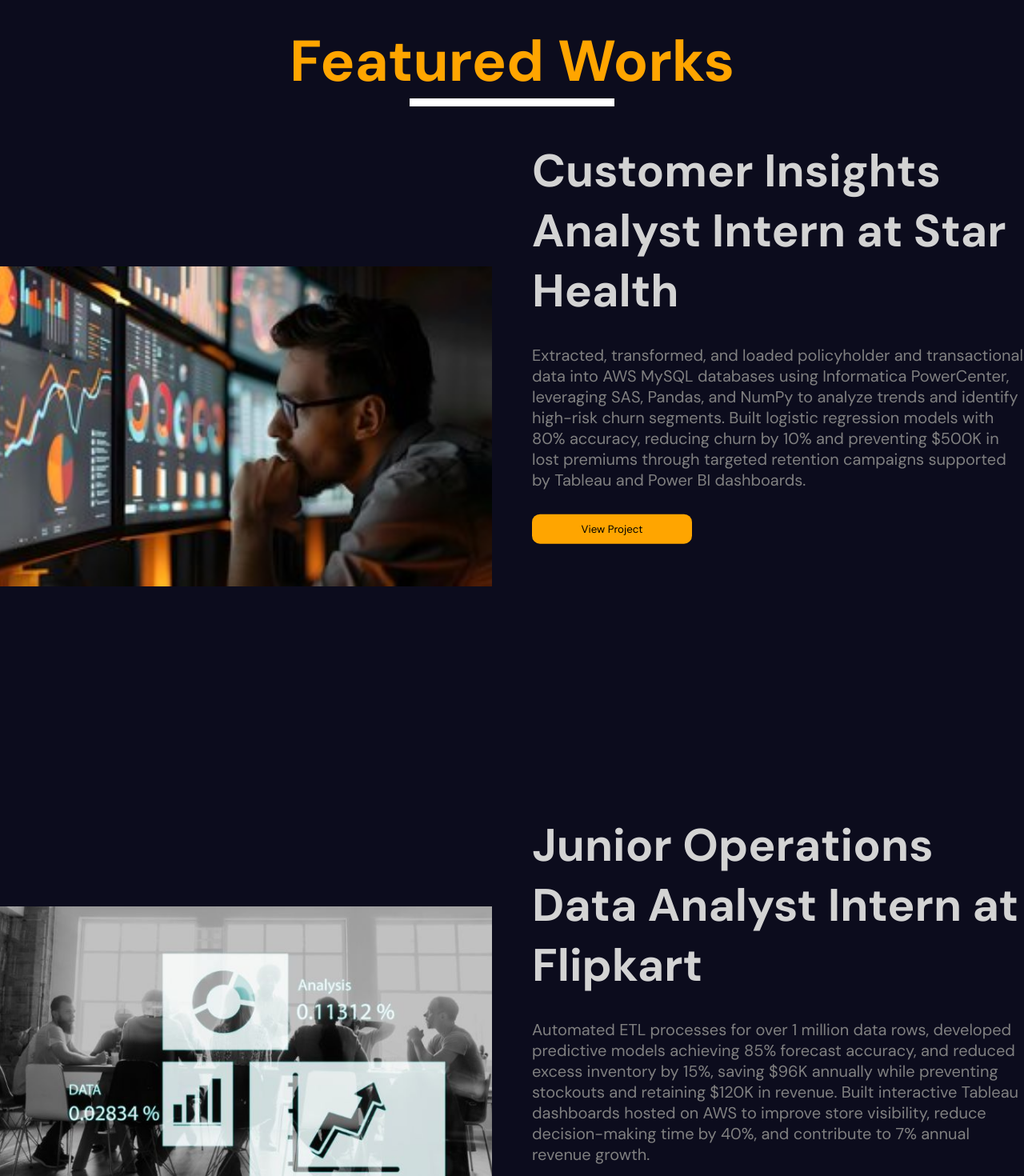
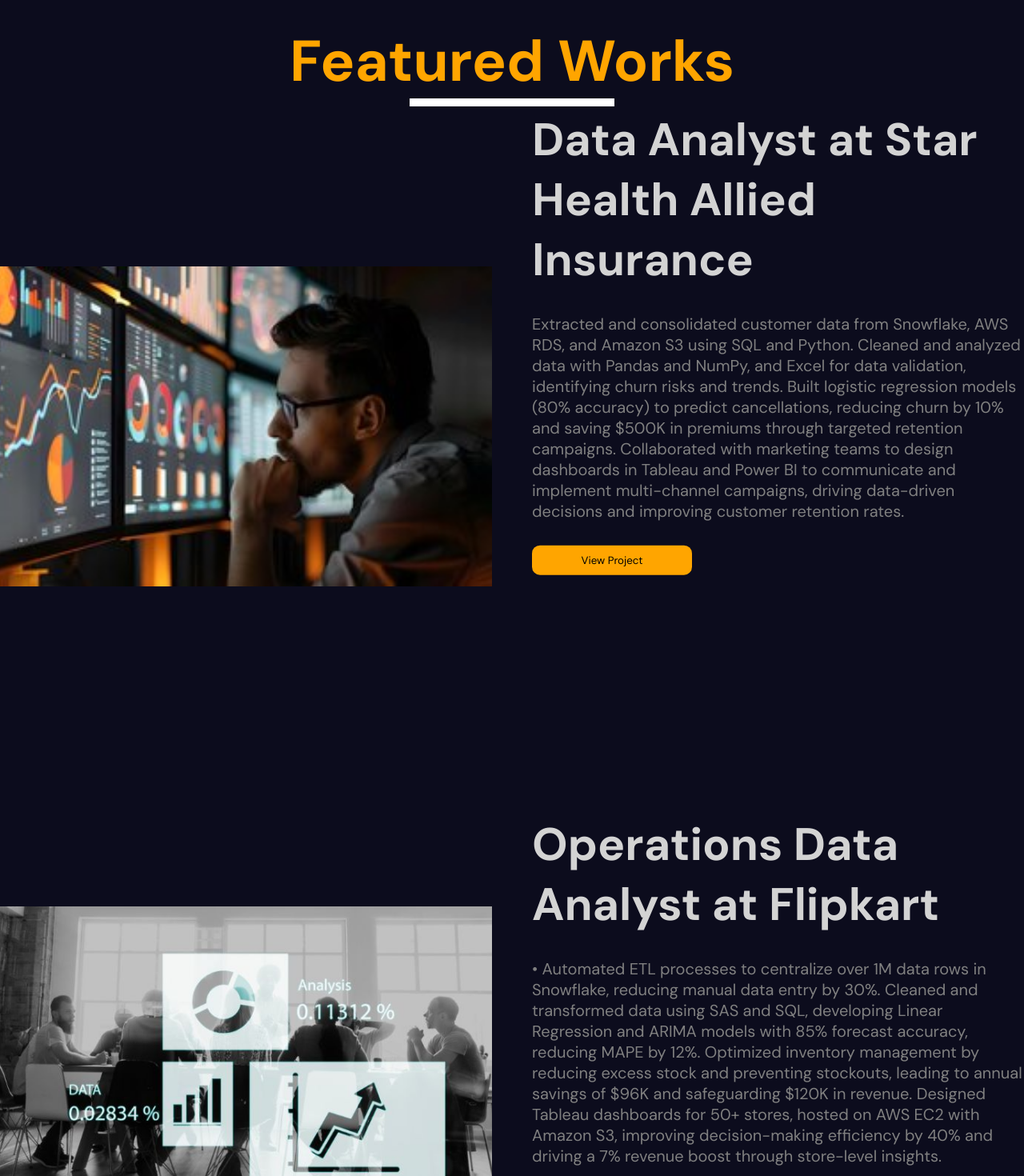
Before and after one commit to urstrulyrithik/Rithik-Portfolio, a React (Vite) app: page / in a window 1280 px wide. Shown: the part 3220-4690 px from the top of the page at 80% size. Built offline with nearby package versions, Linux system fonts and the light colour scheme.

Commit message:
Update Portfolio.jsx

```diff
--- a/src/components/portfolio/Portfolio.jsx
+++ b/src/components/portfolio/Portfolio.jsx
@@ -6,17 +6,17 @@
 const items = [
     {
     id: 1,
-    title: "Customer Insights Analyst Intern at Star Health",
+    title: "Data Analyst at Star Health Allied Insurance",
     projectLink:"https://github.com/urstrulyrithik",
     img: "./CustomerAnalyst.jpg",
-    description: "Extracted, transformed, and loaded policyholder and transactional data into AWS MySQL databases using Informatica PowerCenter, leveraging SAS, Pandas, and NumPy to analyze trends and identify high-risk churn segments. Built logistic regression models with 80% accuracy, reducing churn by 10% and preventing $500K in lost premiums through targeted retention campaigns supported by Tableau and Power BI dashboards."
+    description: "Extracted and consolidated customer data from Snowflake, AWS RDS, and Amazon S3 using SQL and Python. Cleaned and analyzed data with Pandas and NumPy, and Excel for data validation, identifying churn risks and trends. Built logistic regression models (80% accuracy) to predict cancellations, reducing churn by 10% and saving $500K in premiums through targeted retention campaigns. Collaborated with marketing teams to design dashboards in Tableau and Power BI to communicate and implement multi-channel campaigns, driving data-driven decisions and improving customer retention rates."
   },
   {
     id: 2,
-    title: "Junior Operations Data Analyst Intern at Flipkart",
+    title: "Operations Data Analyst at Flipkart",
     projectLink:"https://github.com/urstrulyrithik",
     img: "./OperationsAnalyst.jpg",
-    description: "Automated ETL processes for over 1 million data rows, developed predictive models achieving 85% forecast accuracy, and reduced excess inventory by 15%, saving $96K annually while preventing stockouts and retaining $120K in revenue. Built interactive Tableau dashboards hosted on AWS to improve store visibility, reduce decision-making time by 40%, and contribute to 7% annual revenue growth."
+    description: "•	Automated ETL processes to centralize over 1M data rows in Snowflake, reducing manual data entry by 30%. Cleaned and transformed data using SAS and SQL, developing Linear Regression and ARIMA models with 85% forecast accuracy, reducing MAPE by 12%. Optimized inventory management by reducing excess stock and preventing stockouts, leading to annual savings of $96K and safeguarding $120K in revenue. Designed Tableau dashboards for 50+ stores, hosted on AWS EC2 with Amazon S3, improving decision-making efficiency by 40% and driving a 7% revenue boost through store-level insights."
   },
   {
     id: 3,
```
